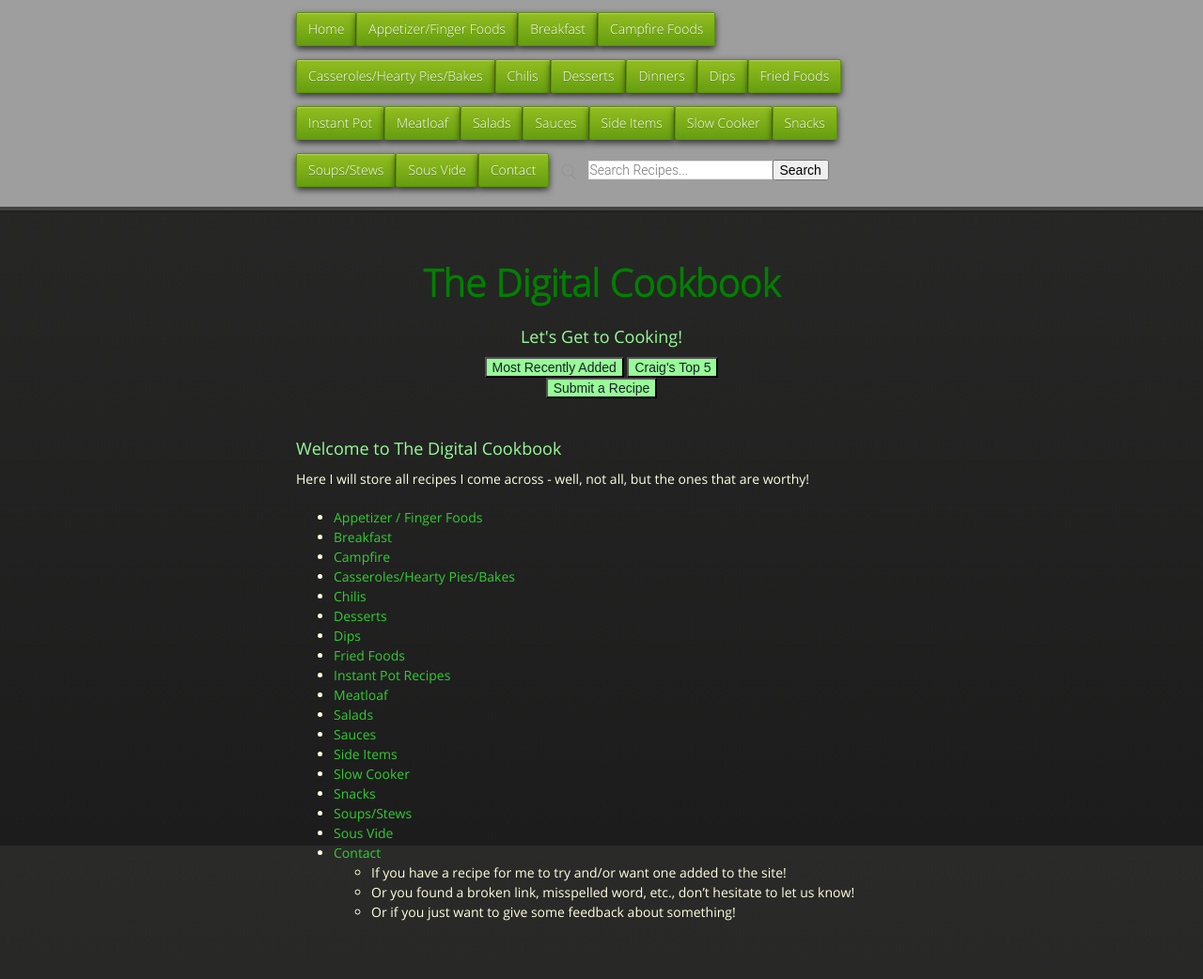
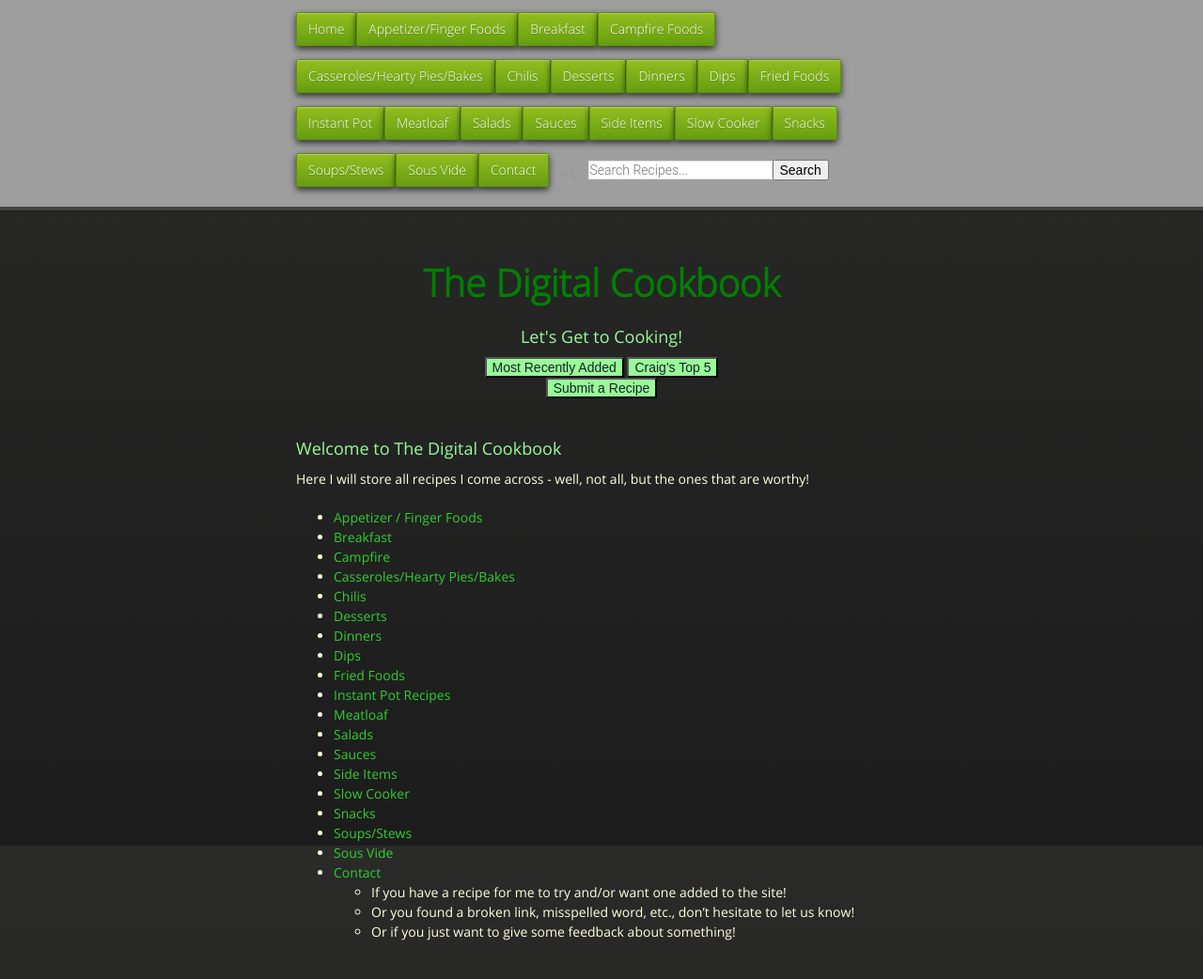
Before and after one commit to cmwillett/TheDigitalCookbook, a Jekyll site: the page built from index.md, in a window 1280 px wide. Shown: the whole page at 94% size. Built offline with Jekyll 4.4.1, drawn with Linux system fonts in a browser that asks for light colours; nearby versions of some CDN libraries; before the commit the page ends 1021 px from its top, so only the background shows below that.

```diff
--- a/index.md
+++ b/index.md
@@ -13,6 +13,7 @@
 * [Casseroles/Hearty Pies/Bakes]({{site.github.url}}/CasserolesHeartyPiesAndBakes/index.html)
 * [Chilis]({{site.github.url}}/Chilis/index.html)
 * [Desserts]({{site.github.url}}/Desserts/index.html)
+* [Dinners]({{site.github.url}}/Dinners/index.html)
 * [Dips]({{site.github.url}}/Dips/index.html)
 * [Fried Foods]({{site.github.url}}/FriedFoods/index.html)
 * [Instant Pot Recipes]({{site.github.url}}/InstantPot/index.html)
```
